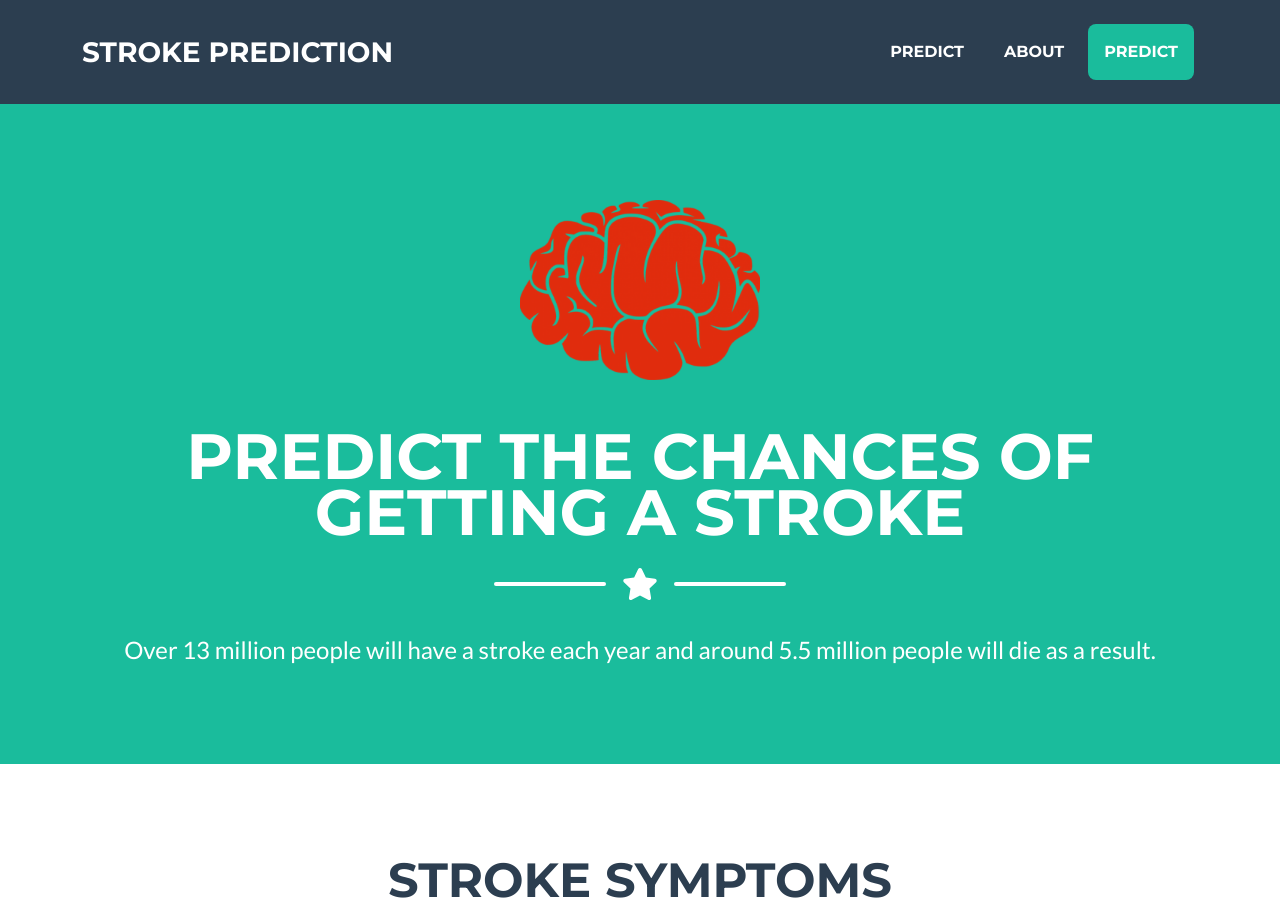
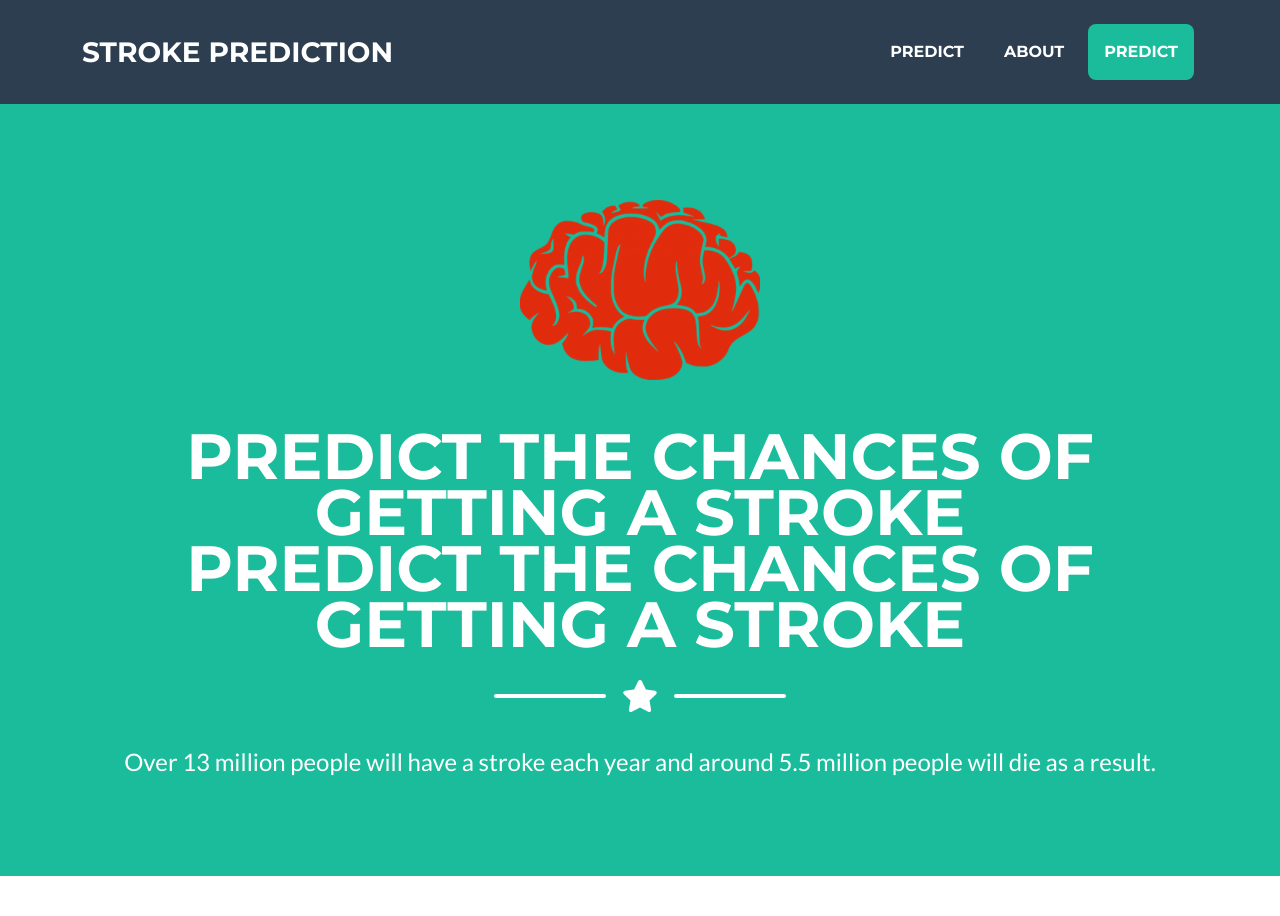
Before and after one commit to AshwinAnis/Stroke-Prediction-WebApp, a Flask app: template templates/haf2.html in a window 1280 px wide. Shown: the top 916 px of the page. Run offline with Flask 2, Linux system fonts and the light colour scheme; the template is opened without the code that fills it, so the values that code supplies are empty; parts of the project's set-up code (start-up, migrations or seed data) failed here and were passed over; some libraries are stand-ins or nearby versions.

Commit message:
Update haf2.html

```diff
--- a/templates/haf2.html
+++ b/templates/haf2.html
@@ -40,6 +40,7 @@
                 <!-- Masthead Avatar Image-->
                 <img class="masthead-avatar mb-5" src="images/brain.png" alt="..." />
                 <!-- Masthead Heading-->
+                <h1 class="masthead-heading text-uppercase mb-0">Predict The Chances Of Getting A Stroke</h1>
                 <h1 class="masthead-heading text-uppercase mb-0">Predict The Chances Of Getting A Stroke</h1>
                 <!-- Icon Divider-->
                 <div class="divider-custom divider-light">
```
